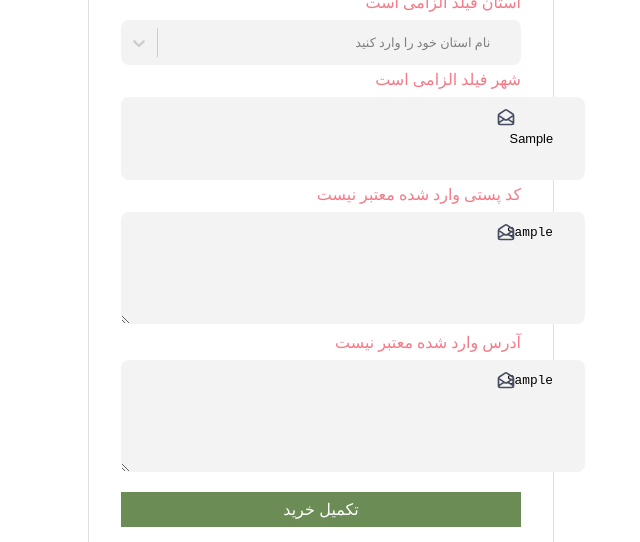
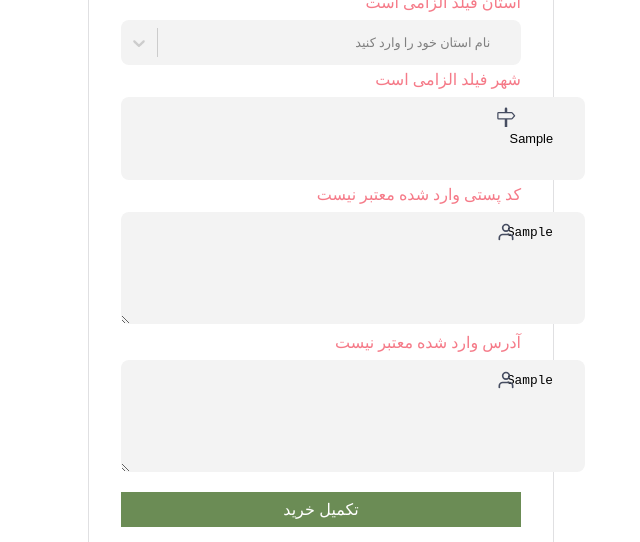
Before and after one commit to hadis-soleymani/cacy, a Next.js app: page /authentication/detail_information in a window 1280 px wide. Both pictures are taken after typing "Sample", "Sample", "Sample", "Sample", "Sample" into the empty fields and a click on the button "تکمیل خرید". Shown: the part 215-757 px from the top of the page, without its empty margins (319-959 px from the left). Built offline with nearby package versions, Linux system fonts and the light colour scheme.

Commit message:
add Input component to info

```diff
--- a/src/components/shared/dropdown/dropdown.module.scss
+++ b/src/components/shared/dropdown/dropdown.module.scss
@@ -13,3 +13,10 @@
     border-radius: 8px;
     margin-bottom: 1rem;
   }
+  .error {
+    margin: -0.7rem 0 0.5rem 0;
+    text-align: right;
+    font-size: 1rem;
+    width: 100%;
+    color: #f14156b3;
+  }
--- a/src/components/shared/dropdown/dropdown.tsx
+++ b/src/components/shared/dropdown/dropdown.tsx
@@ -1,12 +1,14 @@
 import React from "react";
 import Select, { StylesConfig } from "react-select";
 import AsyncSelect from "react-select/async";
+import styles from "./dropdown.module.scss";
 
 interface Props {
   options: { value: string; label: string }[];
   value?: string;
   onChange?: (name: string, value: string) => void;
   name?: string;
+  error?: string;
 }
 //const options = [{ value: "Hormuzgan", label: "هرمزگان" }];
 const colourStyles: StylesConfig = {
@@ -35,7 +37,7 @@ const colourStyles: StylesConfig = {
   },
 };
 
-const Dropdown: React.FC<Props> = ({ options, onChange, name }) => {
+const Dropdown: React.FC<Props> = ({ options, onChange, name, error }) => {
   const handleChange = (value: string) => {
     // this is going to call setFieldValue and manually update values.topcis
     onChange(name, value);
@@ -59,6 +61,7 @@ const Dropdown: React.FC<Props> = ({ options, onChange, name }) => {
         defaultOptions //for show options without search
         onChange={handleChange}
       />
+      {error ? <div className={styles.error}>{error}</div> : null}
     </div>
   );
 };
--- a/src/components/shared/input/input.module.scss
+++ b/src/components/shared/input/input.module.scss
@@ -6,10 +6,10 @@
 }
 //input classes
 .icon_inside {
-    position: relative;
-    width: 100%;
-    color: rgb(70, 77, 97);
-  }
+  position: relative;
+  width: 100%;
+  color: rgb(70, 77, 97);
+}
 .input {
   direction: rtl;
   height: 45px;
@@ -35,3 +35,15 @@
   width: 100%;
   color: #f14156b3;
 }
+.textarea {
+  direction: rtl;
+  height: 80px;
+  width: 100%;
+  background-color: $footer_bg;
+  padding: 0.8rem 2rem 1.2rem 2rem;
+  border: none;
+  outline: none;
+  border-radius: 8px;
+  margin-bottom: 1rem;
+  font-size: 0.8rem;
+}
--- a/src/components/shared/input/input.tsx
+++ b/src/components/shared/input/input.tsx
@@ -11,6 +11,7 @@ interface Props {
   value?: string;
   error?: string;
   placeholder?: string;
+  textarea?: boolean;
 }
 
 const Input: React.FC<Props> = ({
@@ -19,10 +20,21 @@ const Input: React.FC<Props> = ({
   name,
   error,
   placeholder,
+  textarea,
 }) => {
   return (
     <div className={styles.container}>
       <div className={styles.icon_inside}>
+        {textarea ? (
+          <textarea
+            className={styles.textarea}
+            placeholder={placeholder}
+            id={name}
+            name={name}
+            onChange={onChange}
+            value={value}
+          />
+        ) : (
           <input
             className={styles.input}
             placeholder={placeholder}
@@ -32,6 +44,7 @@ const Input: React.FC<Props> = ({
             onChange={onChange}
             value={value}
           />
+        )}
 
         {name === "phoneNumber" ? (
           <AiOutlinePhone size={20} />
--- a/src/pages/authentication/detail_information.tsx
+++ b/src/pages/authentication/detail_information.tsx
@@ -5,12 +5,11 @@ import { useFormik } from "formik";
 import styles from "../../styles/auth.module.scss";
 import Auth_Layout from "./auth_layout";
 
-//icons
-import { HiOutlineMailOpen } from "react-icons/hi";
 import Button from "../../components/shared/button";
 import validate from "../../components/helper/validation";
 import My_popup from "../../components/shared/my_popup";
 import Dropdown from "../../components/shared/dropdown/dropdown";
+import Input from "../../components/shared/input/input";
 
 interface MyFormValues {
   state: string;
@@ -54,64 +53,42 @@ const Detail_information = () => {
           name={"state"}
           value={formik.values.state}
           onChange={formik.setFieldValue}
+          error={formik.errors.state}
         />
-        {formik.errors.state ? (
-          <div className={styles.error}>{formik.errors.state}</div>
-        ) : null}
 
         <Dropdown
           options={[{ value: "Bandar Abbas", label: "بندرعباس" }]}
           name={"city"}
           value={formik.values.city}
           onChange={formik.setFieldValue}
+          error={formik.errors.city}
         />
-        {formik.errors.city ? (
-          <div className={styles.error}>{formik.errors.city}</div>
-        ) : null}
-        <div className={styles.icon_inside}>
-          <input
-            className={styles.input}
+
+        <Input
           placeholder="کد پستی خود را وارد نمایید"
-            id="postal_code"
-            name="postal_code"
-            type="postal_code"
           onChange={formik.handleChange}
           value={formik.values.postal_code}
+          name="postal_code"
+          error={formik.errors.postal_code}
         />
-          <HiOutlineMailOpen size={20} />
-        </div>
-        {formik.errors.postal_code ? (
-          <div className={styles.error}>{formik.errors.postal_code}</div>
-        ) : null}
-        <div className={styles.icon_inside}>
-          <textarea
-            className={styles.textarea}
+        <Input
+          textarea={true}
           placeholder="آدرس خود را وارد نمایید"
-            id="address"
-            name="address"
           onChange={formik.handleChange}
           value={formik.values.address}
+          name="address"
+          error={formik.errors.address}
         />
-          <HiOutlineMailOpen size={20} />
-        </div>
-        {formik.errors.address ? (
-          <div className={styles.error}>{formik.errors.address}</div>
-        ) : null}
 
-        <div className={styles.icon_inside}>
-          <textarea
-            className={styles.textarea}
+        <Input
+          textarea={true}
           placeholder="توضیحات تکمیلی خود را وارد نمایید(اختیاری)"
-            id="detail"
-            name="detail"
           onChange={formik.handleChange}
           value={formik.values.detail}
+          name="detail"
+          error={formik.errors.detail}
         />
-          <HiOutlineMailOpen size={20} />
-        </div>
-        {formik.errors.detail ? (
-          <div className={styles.error}>{formik.errors.detail}</div>
-        ) : null}
+
         <Button type="submit" width="100%" height="fit-content">
           تکمیل خرید
         </Button>
--- a/src/styles/auth.module.scss
+++ b/src/styles/auth.module.scss
@@ -21,47 +21,3 @@
   font-size: 1.8rem;
   margin-bottom: 4rem;
 }
-
-//input classes
-.icon_inside {
-  position: relative;
-  width: 100%;
-  color: rgb(70, 77, 97);
-}
-.input {
-  direction: rtl;
-  height: 45px;
-  width: 100%;
-  background-color: $footer_bg;
-  padding: 1.2rem 2rem 1.2rem 2rem;
-  border: none;
-  outline: none;
-  border-radius: 8px;
-  margin-bottom: 1rem;
-  font-size: .8rem;
-}
-.icon_inside svg {
-  position: absolute;
-  right: 5px;
-  top: 10px;
-  margin-left: 1rem;
-}
-.error {
-  margin: -0.7rem 0 0.5rem 0;
-  text-align: right;
-  font-size: 1rem;
-  width: 100%;
-  color: #f14156b3;
-}
-.textarea {
-  direction: rtl;
-  height: 80px;
-  width: 100%;
-  background-color: $footer_bg;
-  padding: 0.8rem 2rem 1.2rem 2rem;
-  border: none;
-  outline: none;
-  border-radius: 8px;
-  margin-bottom: 1rem;
-  font-size: .8rem;
-}
```
Lines whose indentation alone changed are shown as unchanged.
